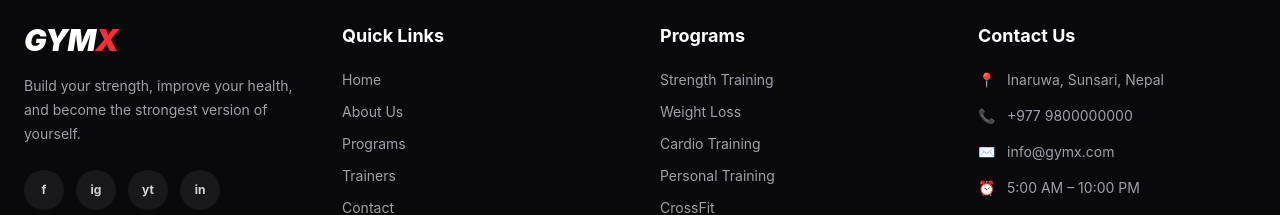
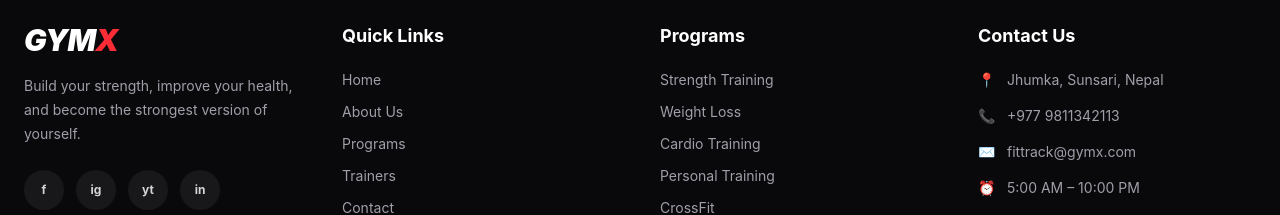
Before and after one commit to Abhishek-sard/FitTrack, a React (Vite) app in the folder client/: page / in a window 1280 px wide. Shown: the part 400-615 px from the top of the page. Built offline with nearby package versions, Linux system fonts and the light colour scheme.

Commit message:
footer.jsx

```diff
--- a/client/src/components/layout/Footer.jsx
+++ b/client/src/components/layout/Footer.jsx
@@ -106,17 +106,17 @@ const Footer = () => {
           <ul className="space-y-4 text-sm text-zinc-400">
             <li className="flex gap-3">
               <span className="text-red-500">📍</span>
-              <span>Inaruwa, Sunsari, Nepal</span>
+              <span>Jhumka, Sunsari, Nepal</span>
             </li>
 
             <li className="flex gap-3">
               <span className="text-red-500">📞</span>
-              <span>+977 9800000000</span>
+              <span>+977 9811342113</span>
             </li>
 
             <li className="flex gap-3">
               <span className="text-red-500">✉</span>
-              <span>info@gymx.com</span>
+              <span>fittrack@gymx.com</span>
             </li>
 
             <li className="flex gap-3">
```
